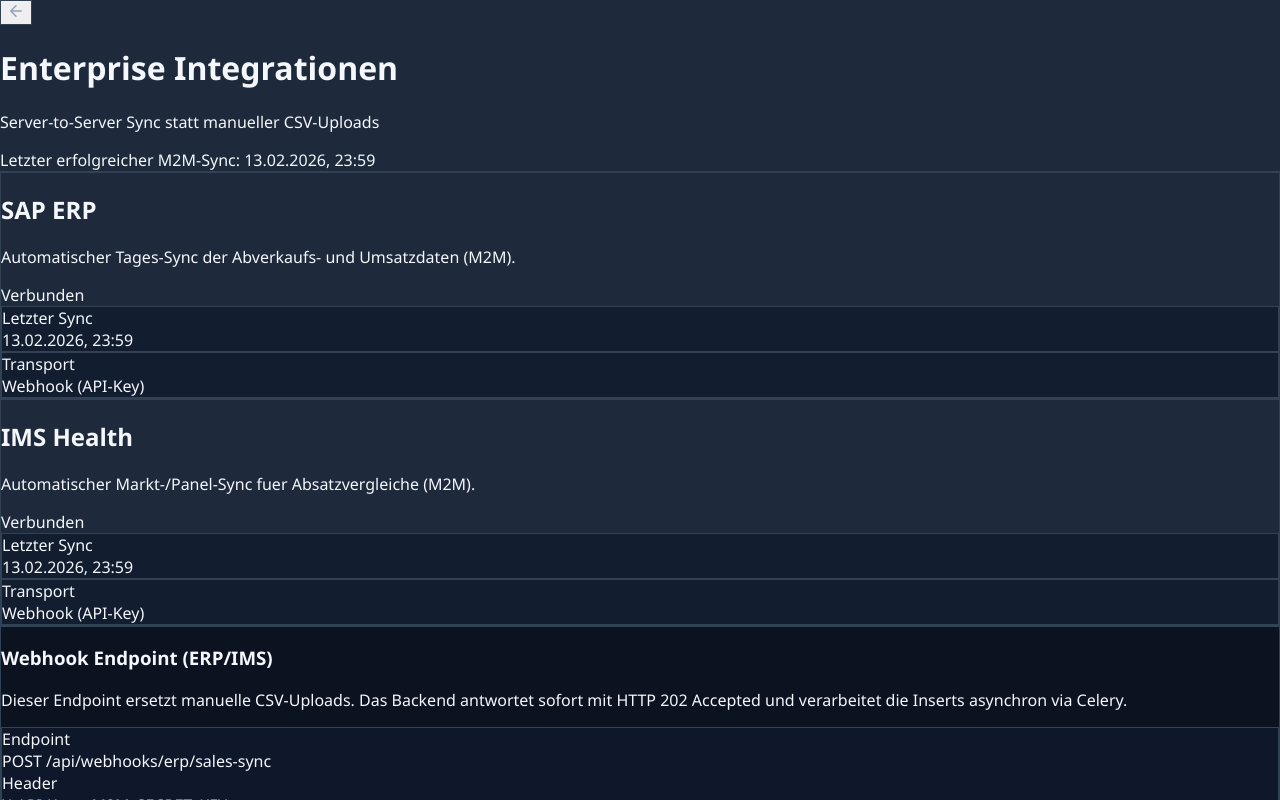
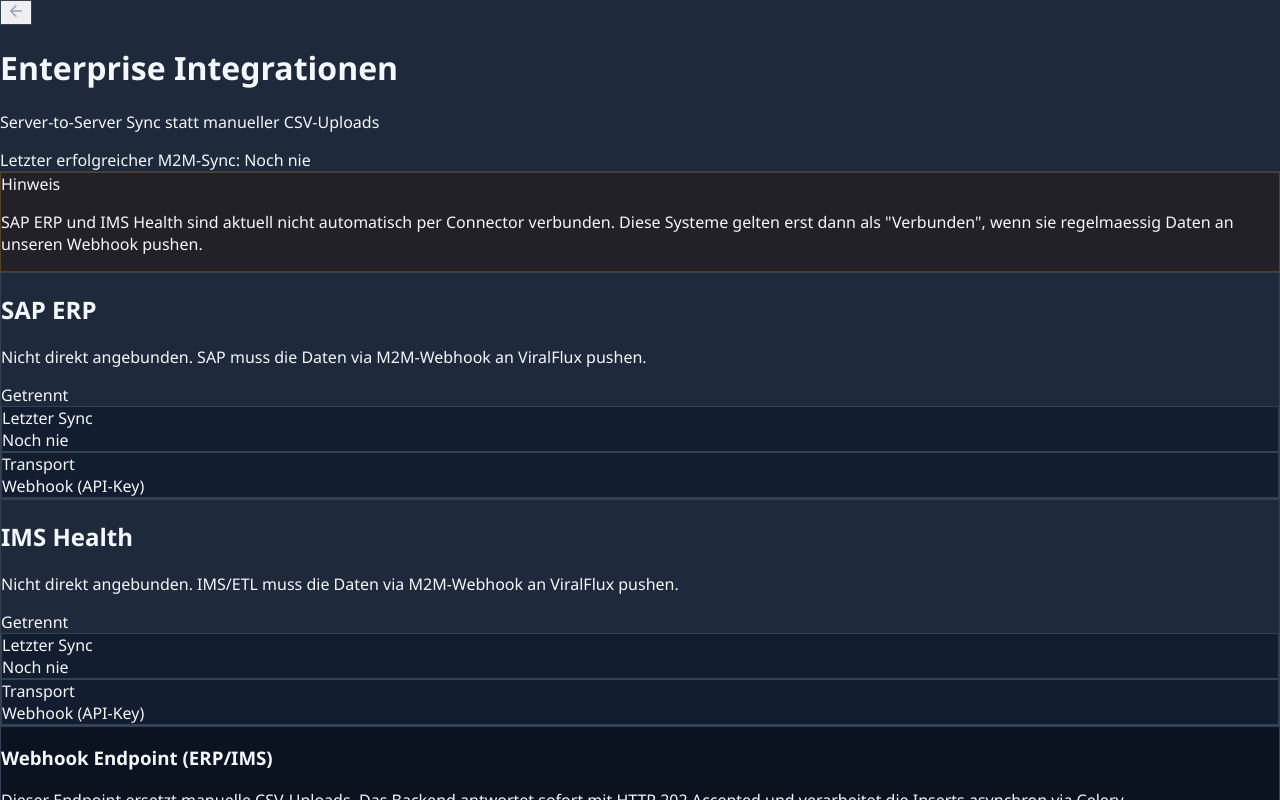
Before and after one commit to Fliegenbart/ViralFlux-Media-Intelligence, a React (Create React App) app in the folder frontend/: page /data-integration in a window 1280 px wide. Shown: the top 800 px of the page. Built offline with nearby package versions, Linux system fonts and the light colour scheme.

Commit message:
fix(ui): don't claim SAP/IMS connected without real sync

```diff
--- a/frontend/src/pages/DataIntegration.tsx
+++ b/frontend/src/pages/DataIntegration.tsx
@@ -36,17 +36,10 @@
   const navigate = useNavigate();
 
   const lastSync = useMemo(() => {
-    // Mock-Timestamp: "gestern 23:59" (Berlin), damit das UI nicht von Backend-Abhaengigkeiten blockiert.
-    const now = new Date();
-    const mock = new Date(now.getTime() - 24 * 60 * 60 * 1000);
-    mock.setHours(23, 59, 0, 0);
-    return mock.toLocaleString('de-DE', {
-      year: 'numeric',
-      month: '2-digit',
-      day: '2-digit',
-      hour: '2-digit',
-      minute: '2-digit',
-    });
+    // Intentionally not auto-claiming connectivity:
+    // Real ERP/IMS systems push data *to us* via webhook. Until the first real push,
+    // we must not display "Connected".
+    return 'Noch nie';
   }, []);
 
   const integrations: Integration[] = useMemo(
@@ -54,16 +47,16 @@
       {
         name: 'SAP ERP',
         system: 'sap',
-        status: 'connected',
+        status: 'disconnected',
         lastSuccessfulSync: lastSync,
-        description: 'Automatischer Tages-Sync der Abverkaufs- und Umsatzdaten (M2M).',
+        description: 'Nicht direkt angebunden. SAP muss die Daten via M2M-Webhook an ViralFlux pushen.',
       },
       {
         name: 'IMS Health',
         system: 'ims',
-        status: 'connected',
+        status: 'disconnected',
         lastSuccessfulSync: lastSync,
-        description: 'Automatischer Markt-/Panel-Sync fuer Absatzvergleiche (M2M).',
+        description: 'Nicht direkt angebunden. IMS/ETL muss die Daten via M2M-Webhook an ViralFlux pushen.',
       },
     ],
     [lastSync]
@@ -97,6 +90,17 @@
       </header>
 
       <main className="max-w-[1200px] mx-auto px-6 py-6 space-y-6">
+        <section
+          className="rounded-2xl p-4"
+          style={{ background: 'rgba(245,158,11,0.08)', border: '1px solid rgba(245,158,11,0.25)' }}
+        >
+          <div className="text-xs font-semibold text-amber-200">Hinweis</div>
+          <p className="text-xs text-slate-300 mt-1">
+            SAP ERP und IMS Health sind aktuell nicht automatisch per Connector verbunden. Diese Systeme gelten erst dann als
+            &quot;Verbunden&quot;, wenn sie regelmaessig Daten an unseren Webhook pushen.
+          </p>
+        </section>
+
         <section className="grid grid-cols-1 md:grid-cols-2 gap-4">
           {integrations.map((integration) => {
             const ui = STATUS_UI[integration.status];
```
